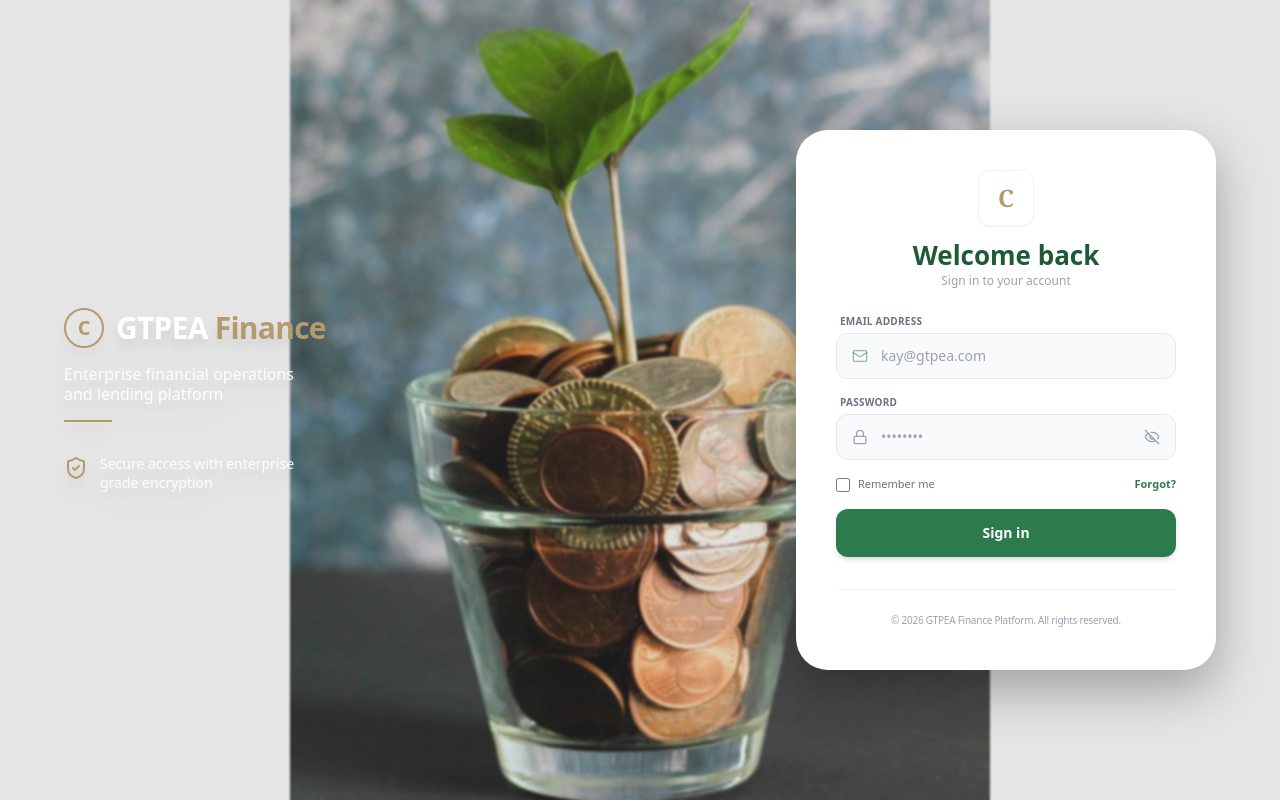
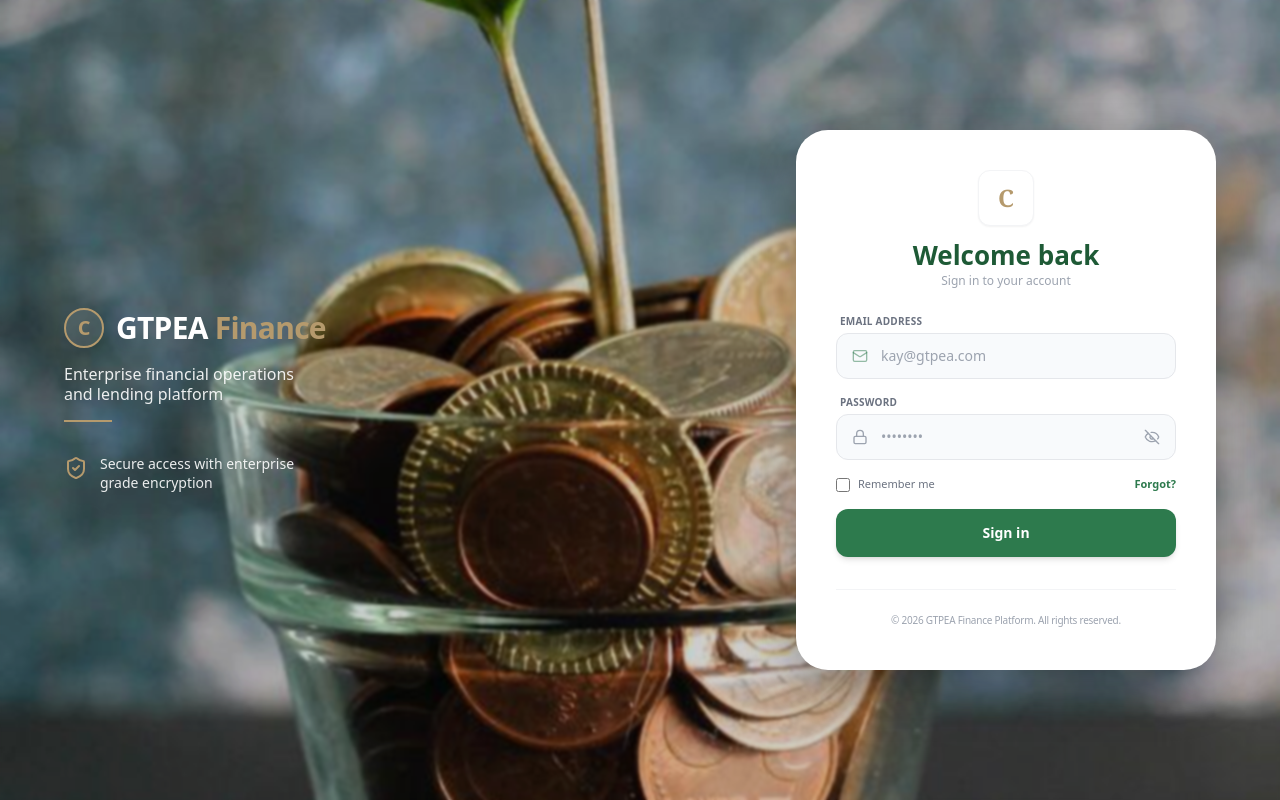
Before and after one commit to amiteyewisdom/GTPEA, a Next.js app: page /login in a window 1280 px wide. Built offline with nearby package versions, Linux system fonts and the light colour scheme.

Commit message:
Update page.tsx

```diff
--- a/src/app/(auth)/login/page.tsx
+++ b/src/app/(auth)/login/page.tsx
@@ -34,12 +34,12 @@ export default function LoginPage() {
     <main className="relative min-h-screen w-full flex items-center justify-center font-sans antialiased overflow-hidden">
 
       {/* SEAMLESS BACKGROUND IMAGE */}
-      <div className="absolute inset-0 z-0">
+      <div className="absolute inset-0 z-0 bg-[#1a1a1a]">
         <Image
           src="/images/growth-plant.jpeg"
           alt="Growth"
           fill
-          className="object-contain object-top opacity-90"
+          className="object-cover object-center opacity-90"
           priority
         />
         {/* Soft dark tint so the white card and branding text are readable */}
```
